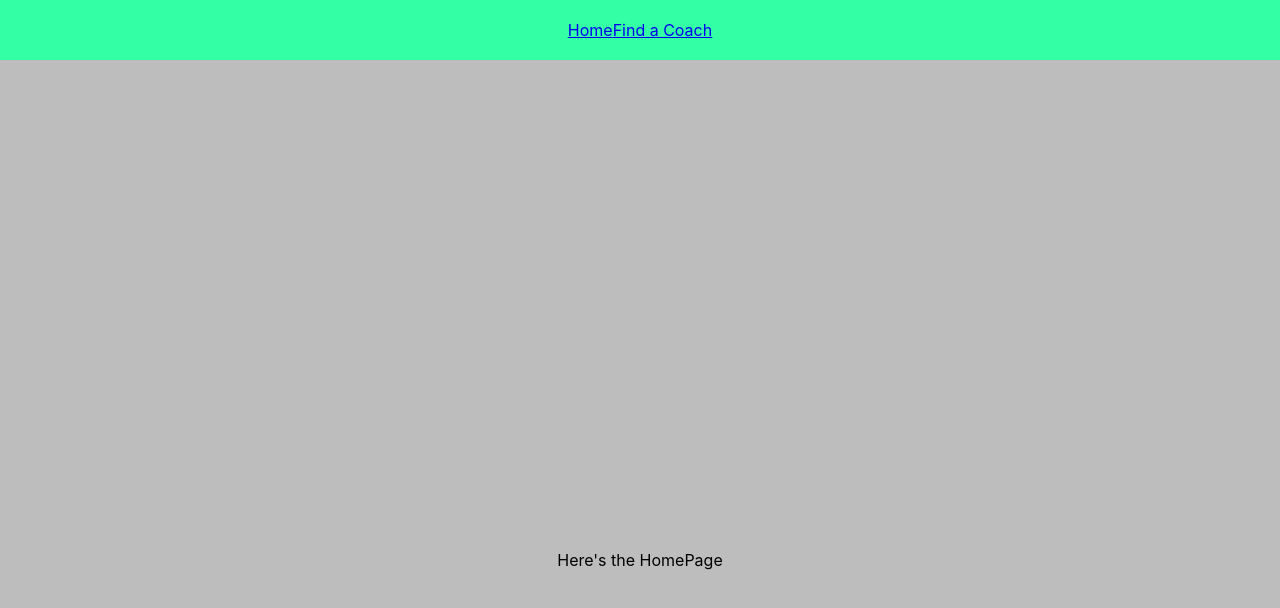
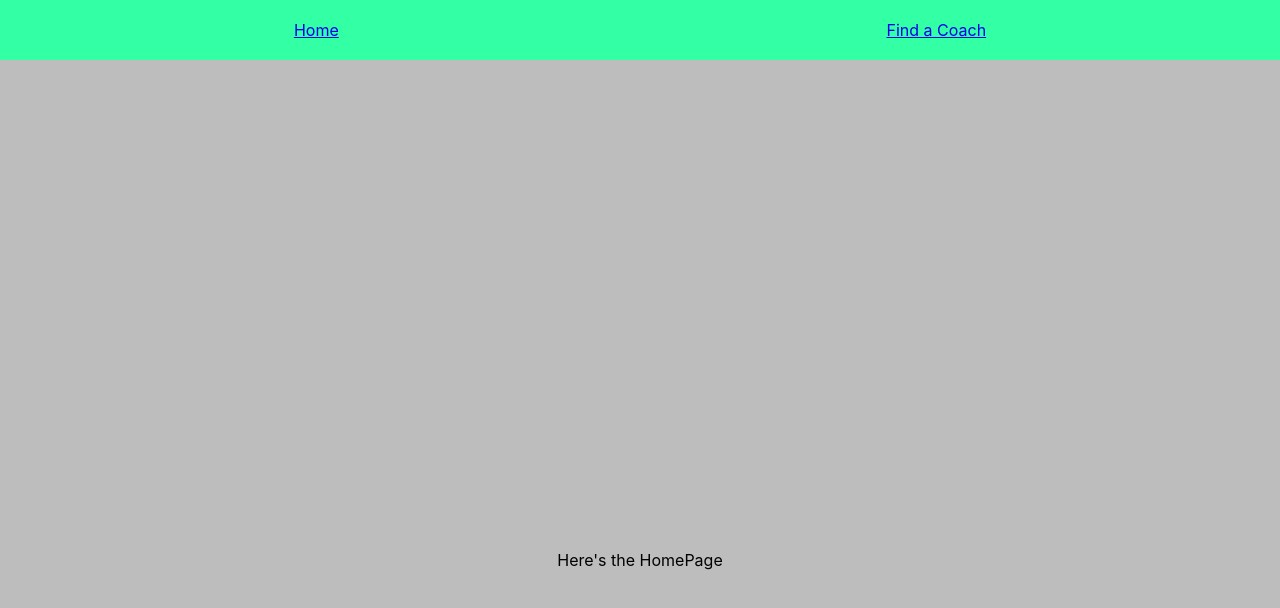
Before and after one commit to kellaisene/coach-match-app, a React (Create React App) app: page / in a window 1280 px wide. Shown: the top 608 px of the page. Built offline with nearby package versions, Linux system fonts and the light colour scheme.

Commit message:
Flexing header

```diff
--- a/src/styles/header.css
+++ b/src/styles/header.css
@@ -1,4 +1,6 @@
 .header-container {
+	display: flex;
+	justify-content: space-around;
 	padding: 20px;
 	background-color: #33ffa5;
 }
```
